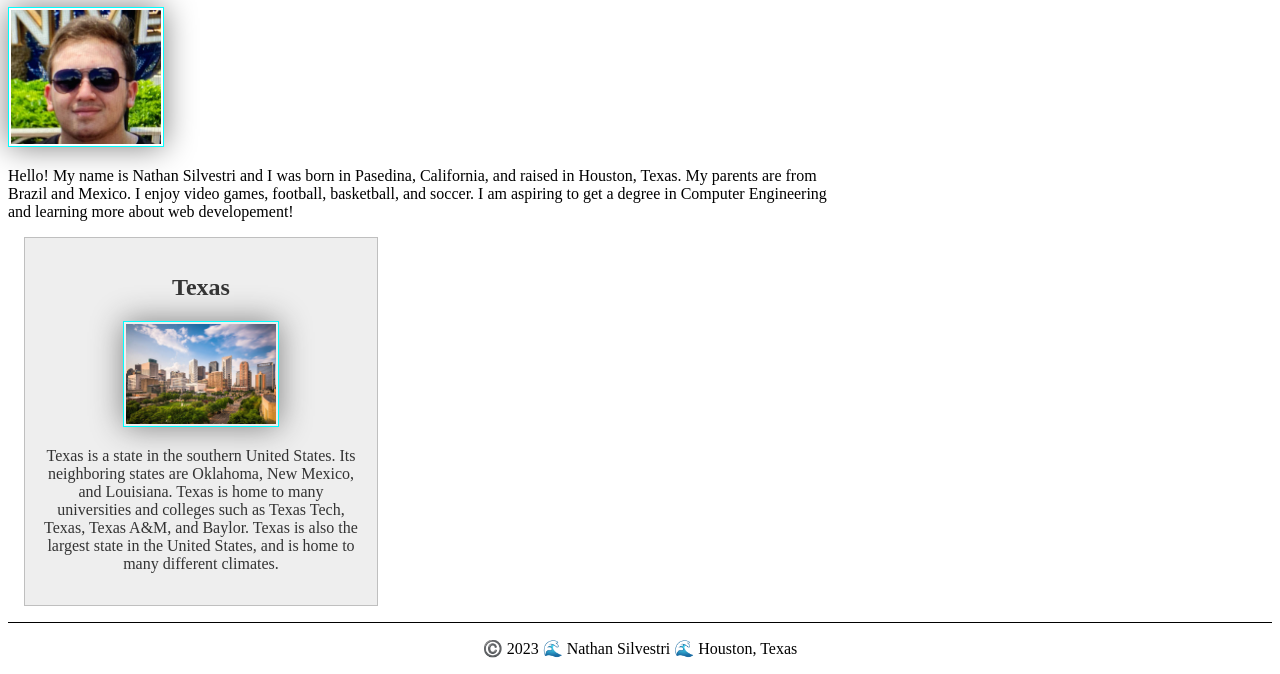
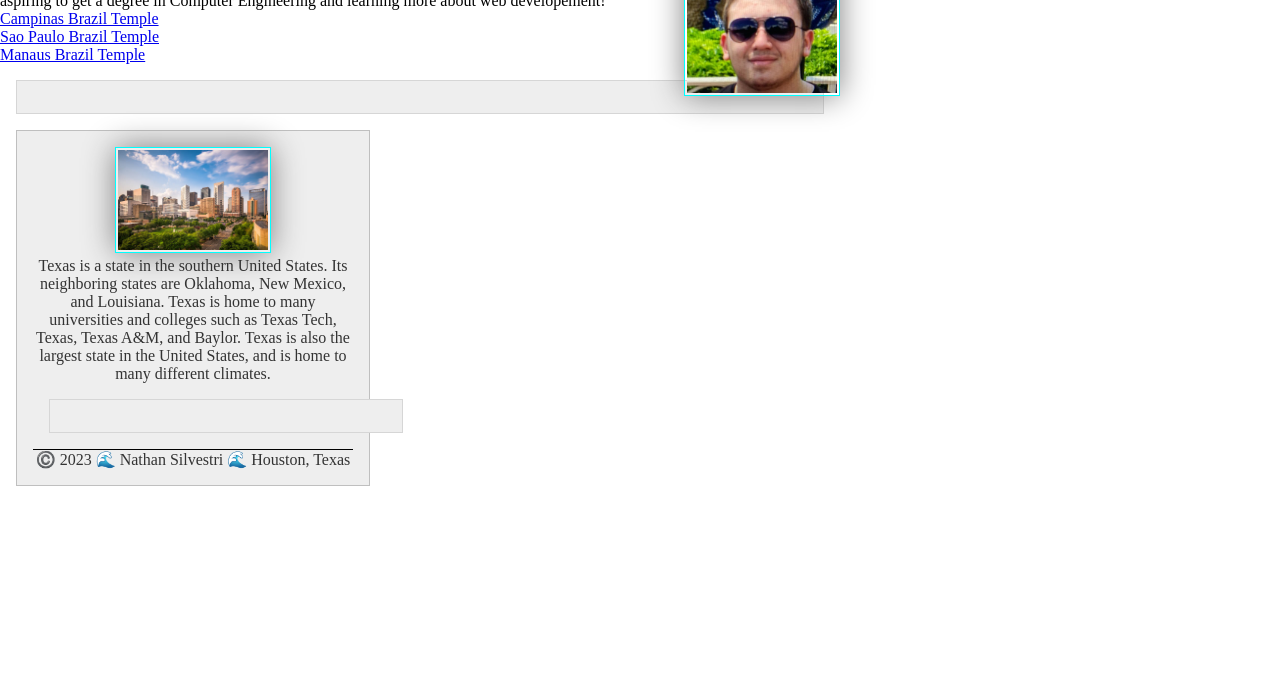
Before and after one commit to nsilvestrii/wdd130, a plain HTML site: page index.html in a window 1280 px wide. Shown: the part 275-949 px from the top of the page. After the commit the page ends 800 px from the top, so only its background shows below. Drawn offline with Linux system fonts and the light colour scheme.

Commit message:
W3 update

```diff
--- a/index.html
+++ b/index.html
@@ -20,11 +20,18 @@
             <h1>Nathan Silvestri | Wdd 130</h1>
             <img src="images/profile.jpg" alt="Hello, my name is Nathan Silvestri" width="200">
             <p>Hello! My name is Nathan Silvestri and I was born in Pasedina, California, and raised in Houston, Texas. My parents are from Brazil and Mexico. I enjoy video games, football, basketball, and soccer. I am aspiring to get a degree in Computer Engineering and learning more about web developement!</p>
+            <ul>
+                <li><a href="https://www.churchofjesuschrist.org/temples/details/campinas-brazil-temple?lang=eng" target="_blank">Campinas Brazil Temple</a></li>
+                <li><a href="https://www.churchofjesuschrist.org/temples/details/sao-paulo-brazil-temple?lang=eng" target="_blank">Sao Paulo Brazil Temple</a></li>
+                <li><a href="https://www.churchofjesuschrist.org/temples/details/manaus-brazil-temple?lang=eng" target="_blank">Manaus Brazil Temple</a></li>
+                <ul class="box">
+            </ul>
         </main>
         <aside>
             <h2>Texas</h2>
             <img src="images/texas.jpg" alt="Texas Landscape">
             <p>Texas is a state in the southern United States. Its neighboring states are Oklahoma, New Mexico, and Louisiana. Texas is home to many universities and colleges such as Texas Tech, Texas, Texas A&M, and Baylor. Texas is also the largest state in the United States, and is home to many different climates.</p>
+            <aside class="box">
         </aside>
         <footer>
             <p>©️ 2023 🌊 Nathan Silvestri 🌊 Houston, Texas</p>
--- a/styles/styles.css
+++ b/styles/styles.css
@@ -1,3 +1,9 @@
+* {
+    margin: 0;
+    padding: 0;
+    box-sizing: 0;
+}
+
 nav {
     background-color: aqua;
     padding: 10px;
@@ -19,6 +25,7 @@ main img {
     border: 1px solid aqua;
     padding: 2px;
     box-shadow: 0 0 30px gray;
+    float: right;
 }
 
 p {
@@ -52,3 +59,24 @@ footer {
     border-top: 1px solid #000;
     text-align: center;
 }
+
+/*Class Selectors*/
+
+.box {
+    margin: 1rem;
+    border: 1px solid rgba(0, 0, 0, .1);
+    padding: 1rem;
+    background-color: #eee;
+    color: #333;
+}
+
+aside {
+    width: 20em;
+    text-align: center;
+}
+
+aside h2 {
+    position: absolute;
+    top: 47px;
+    left: 150px;
+}
```
